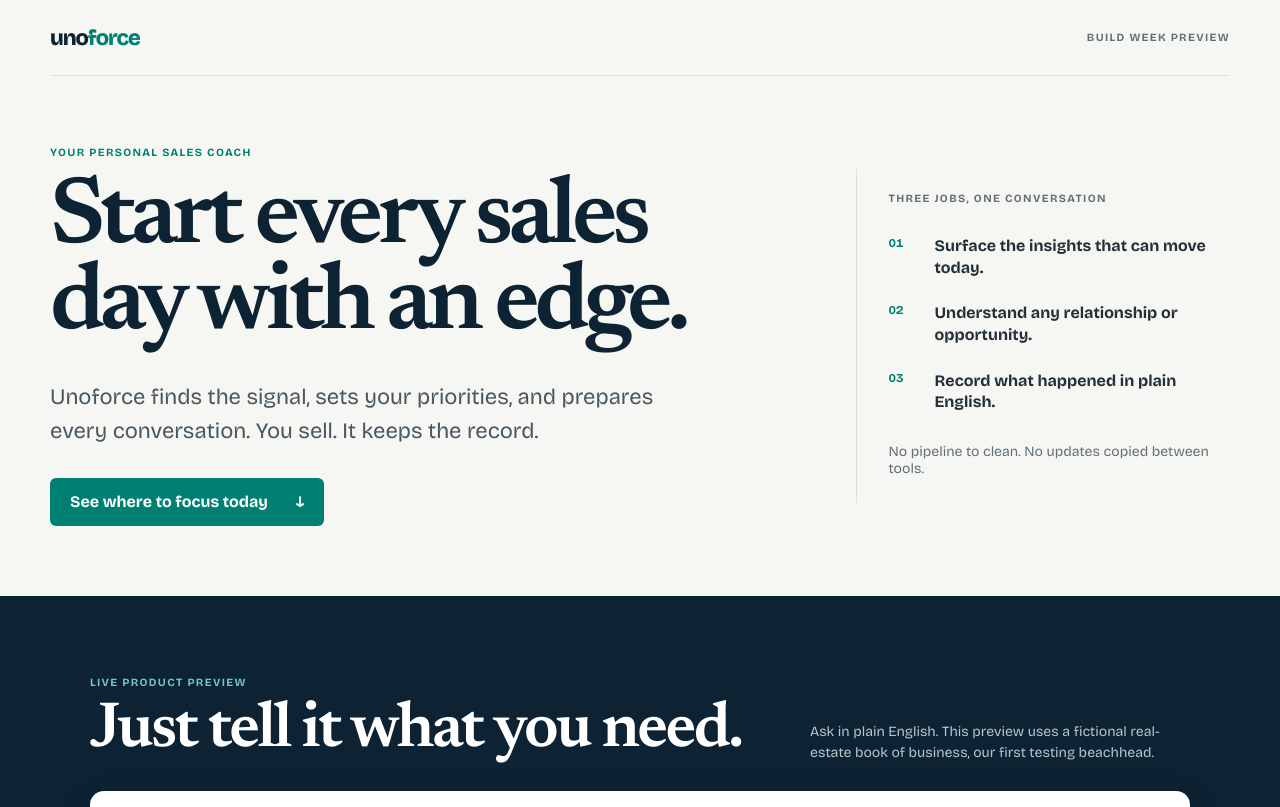
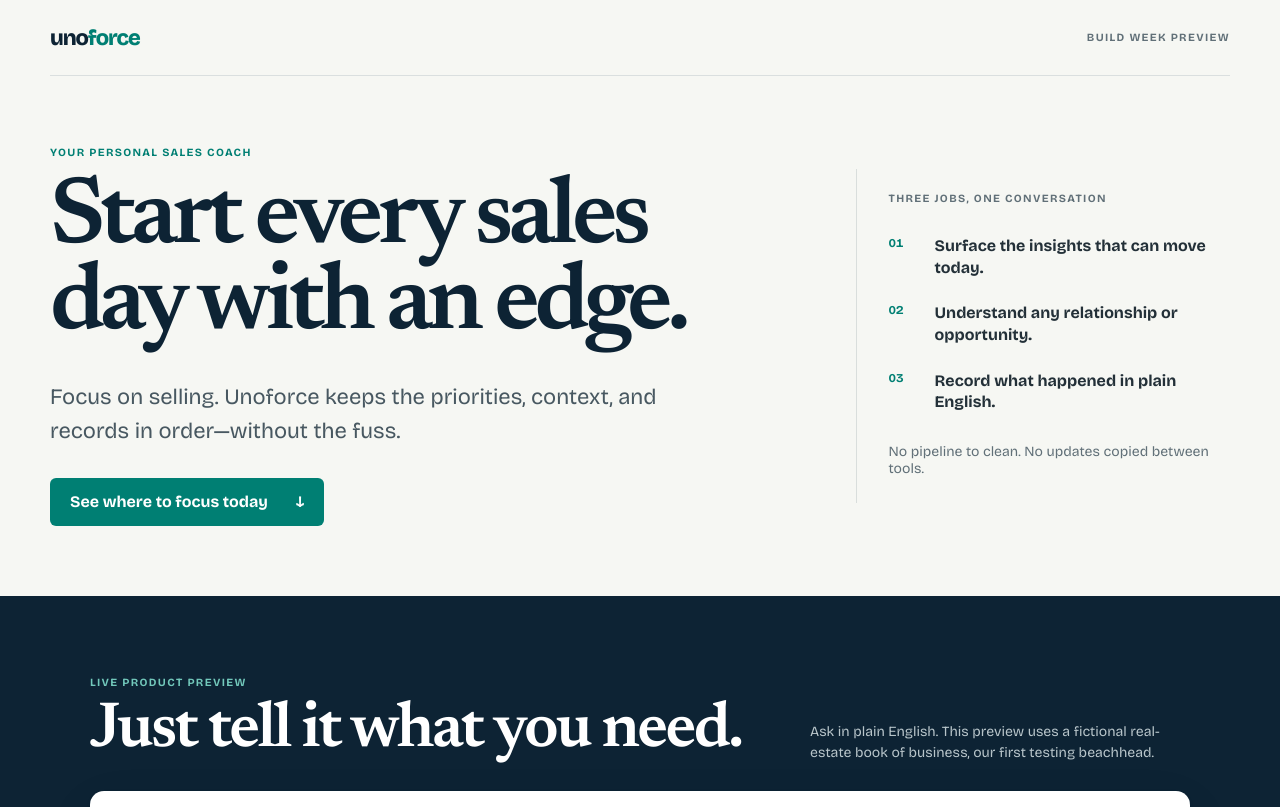
Before and after one commit to psachdev1/unoforce, a Next.js app: page / in a window 1280 px wide. Shown: the top 807 px of the page. Built offline with nearby package versions, Linux system fonts and the light colour scheme.

Commit message:
copy: focus hero on selling

```diff
--- a/app/page.tsx
+++ b/app/page.tsx
@@ -15,8 +15,8 @@
           <p className="eyebrow">Your personal sales coach</p>
           <h1>Start every sales day with an edge.</h1>
           <p className="dek">
-            Unoforce finds the signal, sets your priorities, and prepares every conversation.
-            You sell. It keeps the record.
+            Focus on selling. Unoforce keeps the priorities, context, and records in order—without
+            the fuss.
           </p>
           <a className="primary-link" href="#coach">
             See where to focus today <span aria-hidden="true">↓</span>
```
Also changed, not shown: 2 other files (tests, documents, lock files or other folders).
